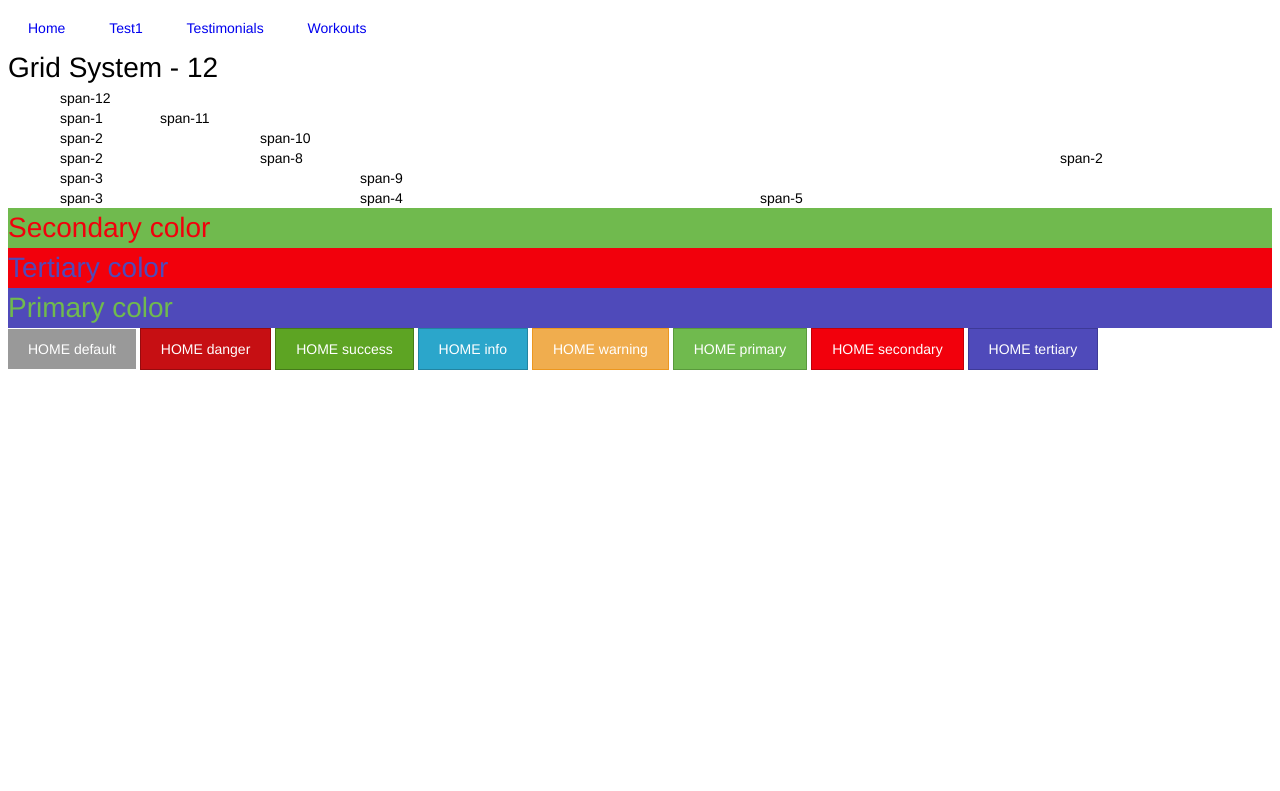
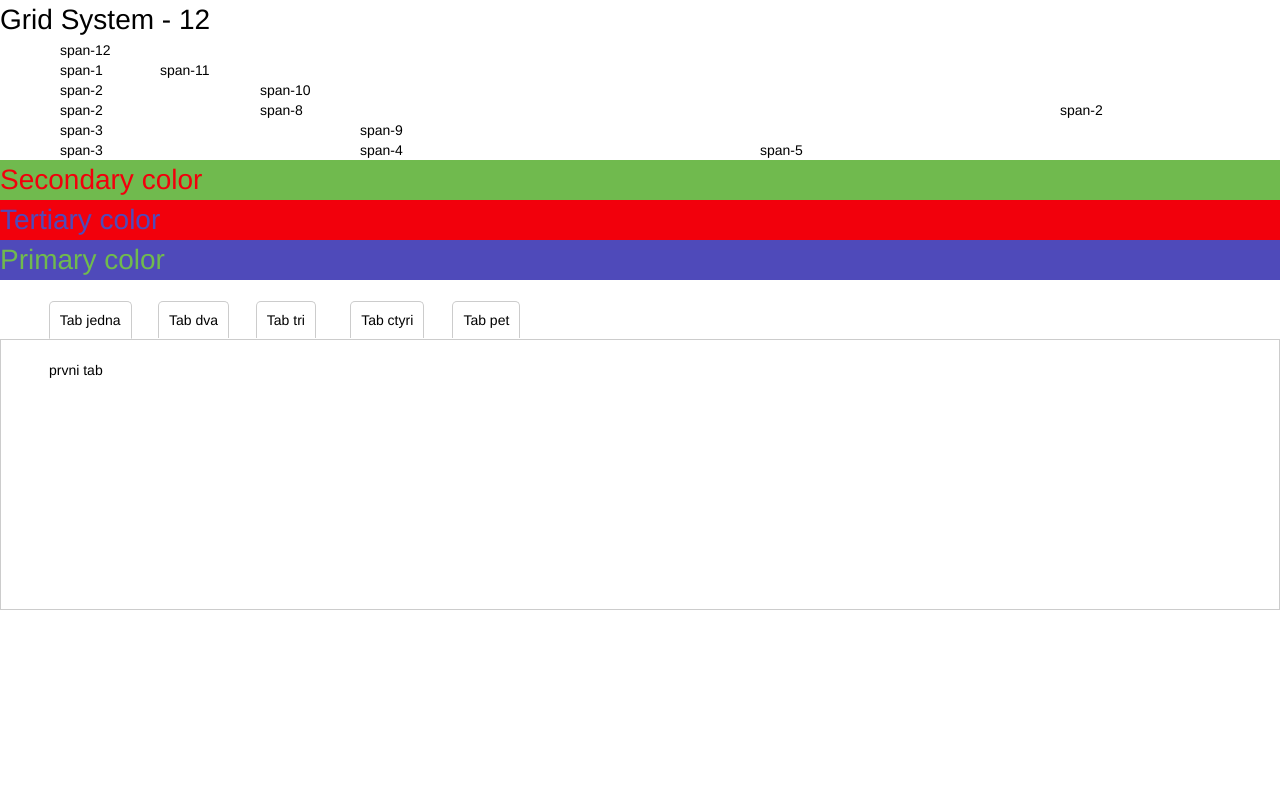
Before and after one commit to modpreneur/bowtie, a website: page index.html in a window 1280 px wide. Drawn offline with nearby package versions, Linux system fonts and the light colour scheme; files that its build step writes are made by us from their sources.

Commit message:
tabs body - margin 0px

```diff
--- a/index.html
+++ b/index.html
@@ -6,15 +6,6 @@
     <link rel="stylesheet" href="src/css/custom_style.css"/>
 </head>
 <body>
-    <div class="navbar">
-        <ul>
-            <li><a href="/">Home</a></li>
-            <li><a href="/">Test1</a></li>
-            <li><a href="/">Testimonials</a></li>
-            <li><a href="/">Workouts</a></li>
-        </ul>
-    </div>
-
     <h1> Grid System - 12</h1>
     <div class="container grid-system-style">
         <div class="row">
@@ -57,13 +48,69 @@
     </div>
 
 
-    <a href="/" class="button">HOME default</a>
-    <a href="/" class="button button-danger">HOME danger</a>
-    <a href="/" class="button button-success">HOME success</a>
-    <a href="/" class="button button-info">HOME info</a>
-    <a href="/" class="button button-warning">HOME warning</a>
-    <a href="/" class="button button-primary">HOME primary</a>
-    <a href="/" class="button button-secondary">HOME secondary</a>
-    <a href="/" class="button button-tertiary">HOME tertiary</a>
+                <div class="tabs">
+
+                    <div class="tab">
+                        <input type="radio" id="tab-1" name="tab-group-1" checked>
+                        <label for="tab-1">Tab jedna</label>
+
+                        <div class="content">
+                            prvni tab
+                        </div>
+                    </div>
+
+                    <div class="tab">
+                        <input type="radio" id="tab-2" name="tab-group-1">
+                        <label for="tab-2">Tab dva</label>
+
+                        <div class="content">
+                            druhy tab
+                        </div>
+                    </div>
+
+                    <div class="tab">
+                        <input type="radio" id="tab-3" name="tab-group-1">
+                        <label for="tab-3">Tab tri</label>
+
+                        <div class="content">
+                            treti tab
+                        </div>
+                    </div>
+
+                    <div class="tab">
+                        <input type="radio" id="tab-4" name="tab-group-1">
+                        <label for="tab-4">Tab ctyri</label>
+
+                        <div class="content">
+                            ctvrty tab
+                        </div>
+                    </div>
+
+                    <div class="tab">
+                        <input type="radio" id="tab-5" name="tab-group-1">
+                        <label for="tab-5">Tab pet</label>
+
+                        <div class="content">
+                            paty tab paty tab paty tab paty tab paty tab paty tab paty tab paty tab paty tab
+                            <p>Hello world! This is HTML5 Boilerplate.</p>
+                            <p>Hello world! This is HTML5 Boilerplate.</p>
+                            <p>Hello world! This is HTML5 Boilerplate.</p>
+                            <p>Hello world! This is HTML5 Boilerplate.</p>
+                            <p>Hello world! This is HTML5 Boilerplate.</p>
+                            <p>Hello world! This is HTML5 Boilerplate.</p>
+                            <p>Hello world! This is HTML5 Boilerplate.</p>
+                            <p>Hello world! This is HTML5 Boilerplate.</p>
+                            <p>Hello world! This is HTML5 Boilerplate.</p>
+                            <p>Hello world! This is HTML5 Boilerplate.</p>
+                            <p>Hello world! This is HTML5 Boilerplate.</p>
+                            <p>Hello world! This is HTML5 Boilerplate.</p>
+                        </div>
+                    </div>
+
+                </div>
+            </div>
+        </div>
+    </div>
+
 </body>
 </html>
--- a/src/less/core.less
+++ b/src/less/core.less
@@ -20,3 +20,5 @@
 @import "buttons";
 // navbar
 @import "navbar";
+// tabs
+@import "tabs";
--- /dev/null
+++ b/src/less/tabs.less
@@ -0,0 +1,86 @@
+// TABS.less -> classes changing fonts
+@import "variables";
+
+.tabs {
+  position: relative;
+  min-height: 300px;
+  clear: both;
+  margin: 30px 0px;
+}
+
+.tab {
+  float: left;
+
+  label {
+    padding: @space-small;
+    border: 1px solid #ccc;
+    border-bottom: none;
+    margin: 0 15px;
+    position: relative;
+    border-top-left-radius: @border-radius-base;
+    border-top-right-radius: @border-radius-base;
+    left: 30%;
+
+    &:hover {
+      cursor: pointer;
+    }
+  }
+
+  [type=radio] {
+    display: none;
+  }
+}
+
+.content {
+  position: absolute;
+  background: @color-white;
+  top: 29px;
+  left: 0;
+  right: 0;
+  bottom: 0;
+  padding: 20px 48px;
+  border: 1px solid #ccc;
+  overflow: scroll;
+
+}
+
+[type=radio]:checked ~ label {
+  background: @color-white;
+  border-bottom: 1px solid @color-white;
+  z-index: 2;
+}
+
+[type=radio]:checked ~ label ~ .content {
+  z-index: 1;
+}
+
+/*
+EXAMPLE:
+
+<div class="tabs">
+
+  <div class="tab">
+    <input type="radio" id="tab-1" name="tab-group-1" checked>
+    <label for="tab-1">
+      FIRST TAB
+    </label>
+
+    <div class="content">
+      ...
+    </div>
+  </div>
+
+  <div class="tab">
+    <input type="radio" id="tab-2" name="tab-group-1">
+    <label for="tab-2">
+      SECOND TAB
+    </label>
+
+    <div class="content">
+      ...
+    </div>
+  </div>
+
+</div>
+
+*/
--- a/src/less/variables-default.less
+++ b/src/less/variables-default.less
@@ -16,6 +16,7 @@
 
 @color-dark-grey:         #999999;
 @gray-light:              lighten(#000, 46.7%); // #777
+@color-white:             #ffffff;
 
 // hover
 @color-primary-hover:     darken(@color-primary, 10%);
@@ -171,4 +172,6 @@ body {
     font-family:                     @font-family-base;
     font-size:                       @font-size-base;
     line-height:                     @line-height-base;
+
+  margin: 0px;
 }
--- a/src/less/variables.less
+++ b/src/less/variables.less
@@ -7,7 +7,7 @@
 
 // THIS SHOULD STAY EMPTY IN DEVELOPMENT !!! -> USED ONLY IN PRODUCTION, WHERE YOU ARE MODIFYING/BENDING THE FRAMEWORK ACCORDING TO YOUR NEEDS
 
-
+@responsive: false;                     // generate responsive columns?
 
 
 
```
